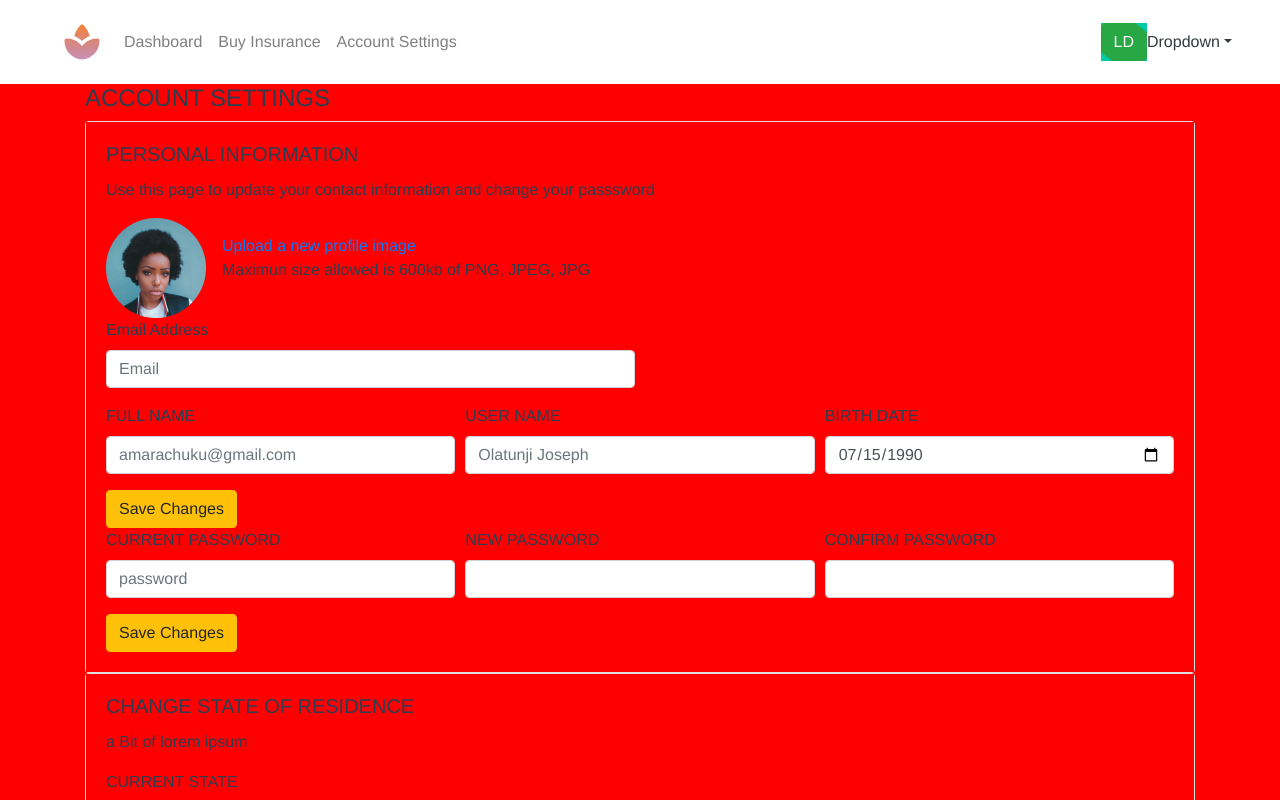
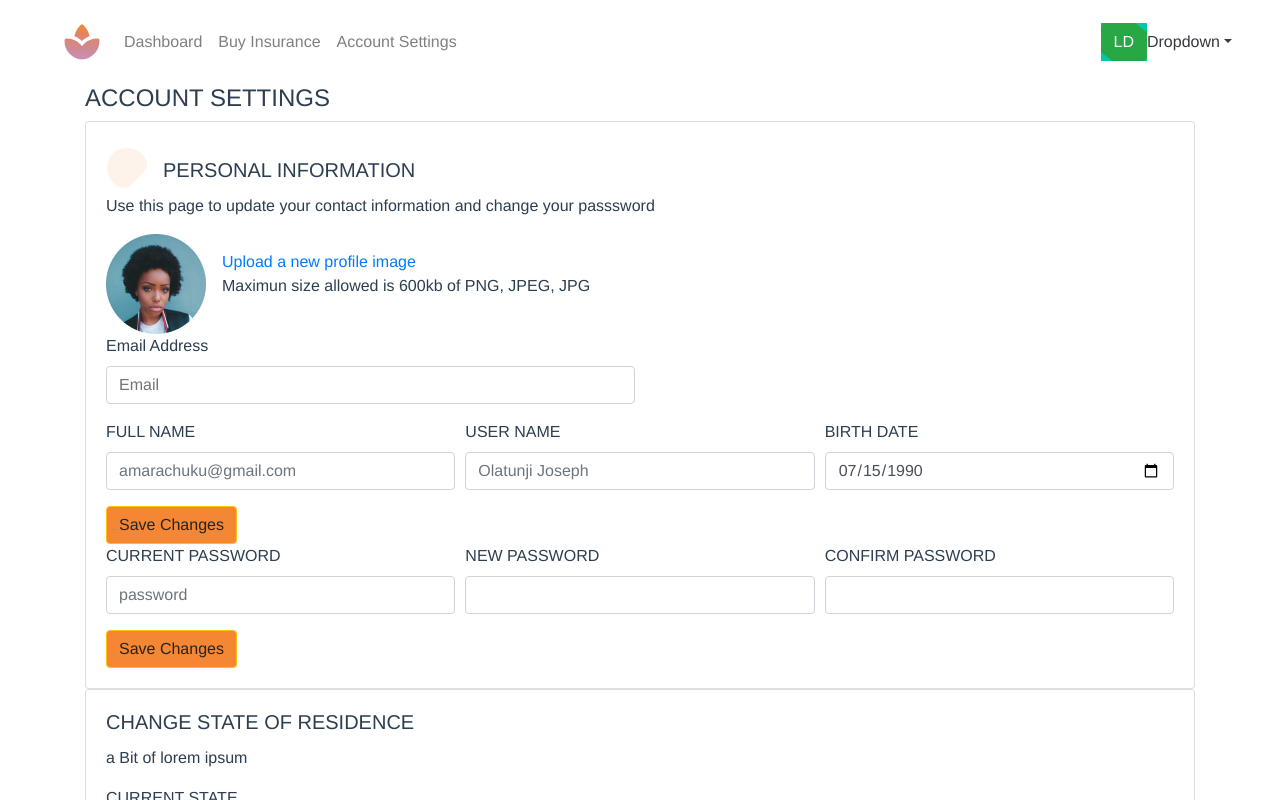
Before and after one commit to BernardObinna/insurance-dashboard, a Vue app: page /#/account in a window 1280 px wide. Shown: the top 800 px of the page. Built offline with nearby package versions, Linux system fonts and the light colour scheme.

Commit message:
started adding sstyling

```diff
--- a/src/components/InsuranceBody.vue
+++ b/src/components/InsuranceBody.vue
@@ -20,15 +20,16 @@
           <p class="col-lg-2 pr-5">{{application.insuranceType}}</p>
           <p class="col-lg-2 pr-4">{{application.amount}}</p>
           <p class="col-lg-2 pr-5">{{application.createdDate}}</p>
-          <p
-            v-if="application.complete "
-            class="col-lg-2 bg-gradient-success text-success pr-5"
-          >Completed</p>
-          <p v-else class="col-lg-2 bg-danger-faded text-danger pr-5">Incomplete</p>
+          <p v-if="application.complete " class="col-lg-2 text-success pr-5">
+            <a class="btn btn-sm completed">Completed</a>
+          </p>
+          <p v-else class="col-lg-2 bg-danger-faded text-danger pr-5">
+            <a class="btn btn-sm incomplete">Inomplete</a>
+          </p>
 
           <div class="col-lg-3 row">
             <div class="col">
-              <button class="btn btn-warning">make a claim</button>
+              <button class="btn btn-warning orange">make a claim</button>
             </div>
             <div class="col">
               <!-- <a class="link">More Actions</a> -->
@@ -39,7 +40,7 @@
                   aria-haspopup="true"
                   aria-expanded="false"
                   data-offset="60,0"
-                >Dropright</a>
+                >More Actions</a>
                 <div class="dropdown-menu">
                   <a class="dropdown-item" href="#">Make a claim</a>
                   <a class="dropdown-item" href="#">View Policy</a>
--- a/src/styles/main.css
+++ b/src/styles/main.css
@@ -1,7 +1,6 @@
 * {
   -webkit-box-sizing: border-box;
           box-sizing: border-box;
-  background-color: red;
 }
 
 .clippy {
@@ -12,4 +11,16 @@
 .clippyBack {
   background-color: #00CBA6;
 }
+
+.orange {
+  background-color: #F58634;
+}
+
+.completed {
+  background-color: rgba(106, 221, 14, 0.2);
+}
+
+.incomplete {
+  background: rgba(253, 82, 98, 0.2);
+}
 /*# sourceMappingURL=main.css.map */
--- a/src/styles/main.scss
+++ b/src/styles/main.scss
@@ -1,7 +1,7 @@
 * {
     // background-color: aqua;
     box-sizing: border-box;
-    background-color: red;
+    // background-color: red;
     // background-color: #FBFBFD;
 
 }
@@ -20,6 +20,18 @@
     // background-color: white
 }
 
+.orange {
+    background-color: #F58634;
+}
+
+.completed {
+    background-color: rgba(106, 221, 14, 0.2)
+}
+
+.incomplete {
+    background: rgba(253, 82, 98, 0.2)
+}
+
 // .applications :nth-of-type(odd) *,
 .card ul>li.applications :nth-child(odd) {
     // background-color: #F8F7F6;
--- a/src/views/Account.vue
+++ b/src/views/Account.vue
@@ -8,7 +8,10 @@
 
       <div class="card">
         <div class="card-body">
-          <h5 class="card-title text-left">PERSONAL INFORMATION</h5>
+          <div class="row">
+            <img class="pl-3" src="@/assets/Svg.svg" alt>
+            <h5 class="card-title pl-3 pt-3 text-left">PERSONAL INFORMATION</h5>
+          </div>
           <p
             class="card-text text-left"
           >Use this page to update your contact information and change your passsword</p>
@@ -57,7 +60,7 @@
                 <input type="date" class="form-control" id="inputEmail4" value="1990-07-15">
               </div>
             </div>
-            <button type="submit" class="btn btn-warning">Save Changes</button>
+            <button type="submit" class="btn btn-warning orange">Save Changes</button>
           </form>
 
           <form class="text-left">
@@ -75,7 +78,7 @@
                 <input type="password" class="form-control" id="inputEmail4">
               </div>
             </div>
-            <button type="submit" class="btn btn-warning">Save Changes</button>
+            <button type="submit" class="btn btn-warning orange">Save Changes</button>
           </form>
         </div>
       </div>
@@ -116,7 +119,7 @@
                 <input type="text" class="form-control" id="inputEmail4">
               </div>
             </div>
-            <button type="submit" class="btn btn-warning">Save Changes</button>
+            <button type="submit" class="btn btn-warning orange">Save Changes</button>
           </form>
         </div>
       </div>
```
Also changed, not shown: src/assets/Svg.svg (added), 1 other file (tests, documents, lock files or other folders).
